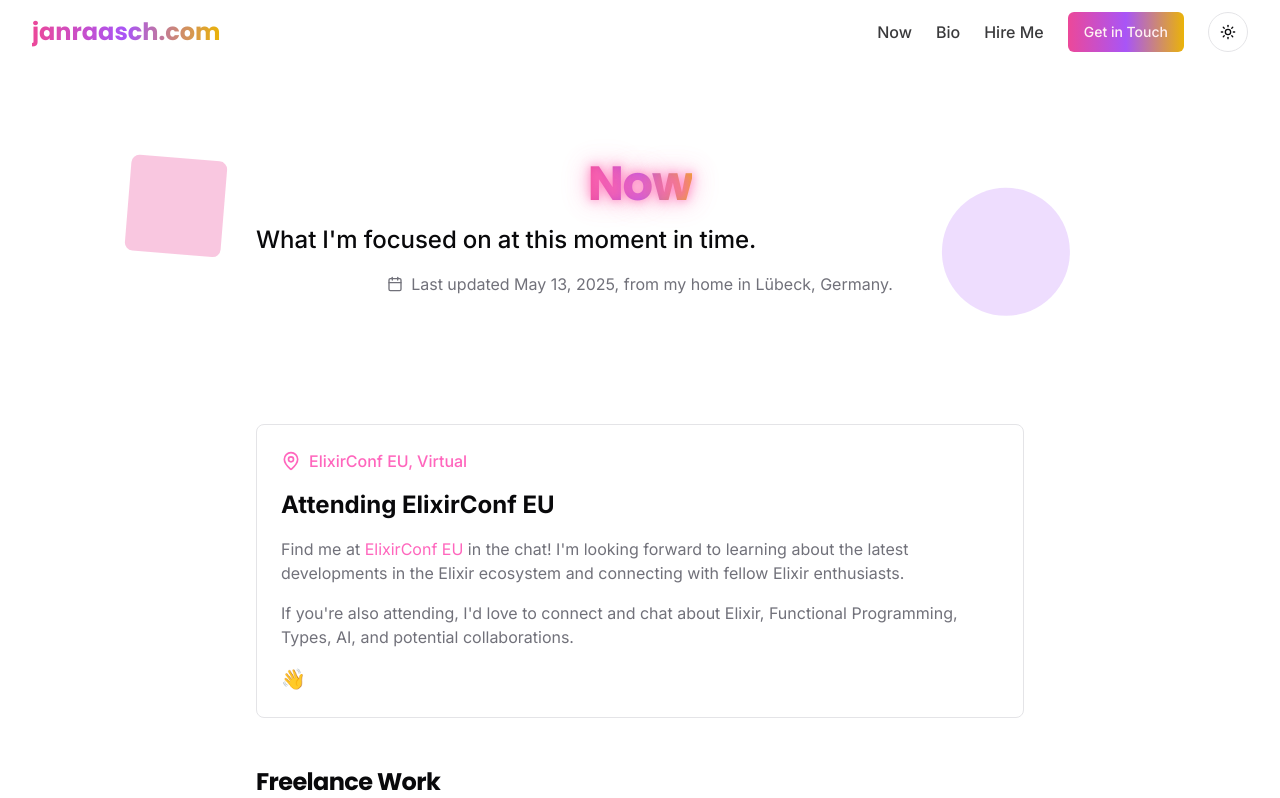
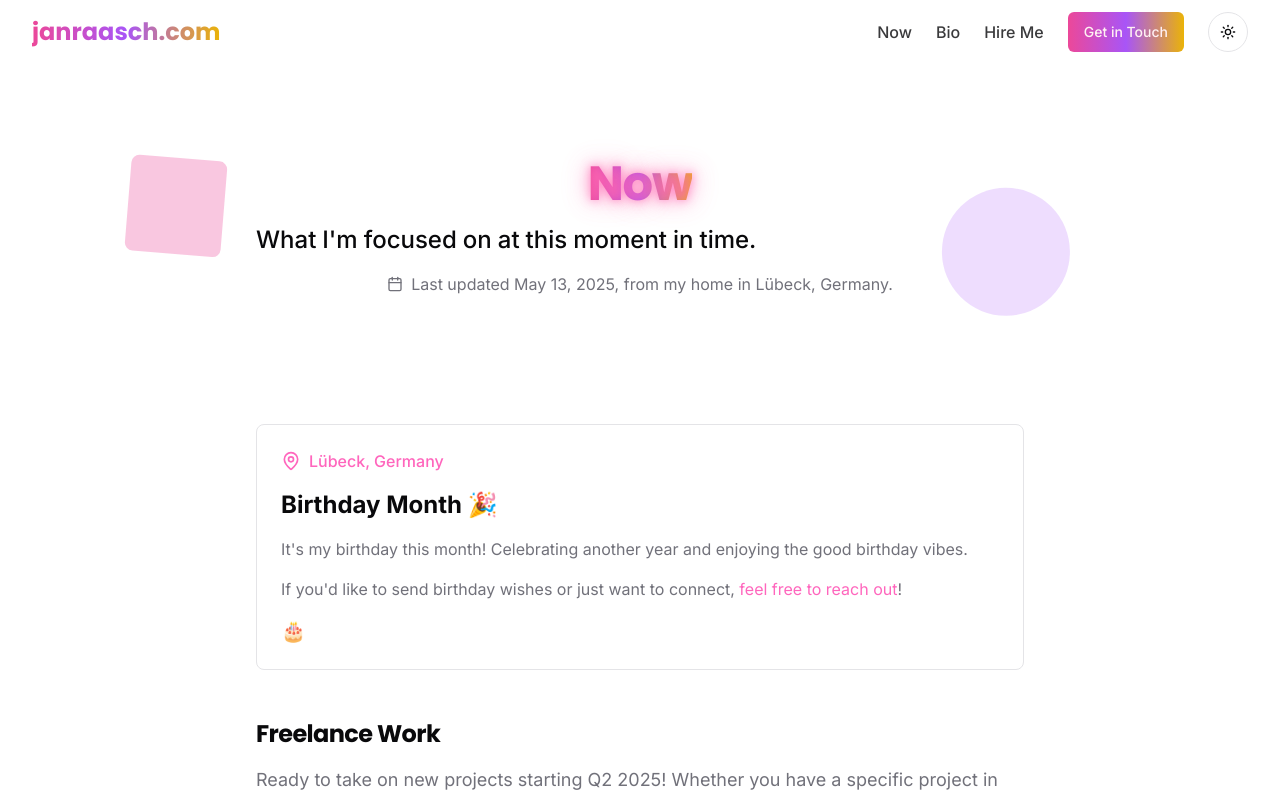
Before and after one commit to janraasch/janraaschcom-vibrant, a Next.js app: page /now in a window 1280 px wide. Shown: the top 798 px of the page. Built offline with nearby package versions, Linux system fonts and the light colour scheme.

Commit message:
feat(now): add birthday section 🎉

```diff
--- a/app/now/page.tsx
+++ b/app/now/page.tsx
@@ -49,24 +49,20 @@ export default function NowPage() {
               className="mb-12 p-6 border rounded-lg bg-card"
             >
               <div className="text-primary mb-4">
-                <Link href="https://www.elixirconf.eu" target="_blank" rel="noopener noreferrer" className="flex items-center gap-2">
+                <Link href="https://www.google.com/maps/place/Lübeck" target="_blank" rel="noopener noreferrer" className="flex items-center gap-2">
                   <MapPin className="h-5 w-5" />
-                  <span className="font-medium">ElixirConf EU, Virtual</span>
+                  <span className="font-medium">Lübeck, Germany</span>
                 </Link>
               </div>
-              <h2 className="text-2xl font-bold mb-4">Attending ElixirConf EU</h2>
+              <h2 className="text-2xl font-bold mb-4">Birthday Month 🎉</h2>
               <p className="text-muted-foreground mb-4">
-                Find me at{" "}
-                <Link href="https://www.elixirconf.eu/" target="_blank" rel="noopener noreferrer" className="text-primary hover:underline">
-                  ElixirConf EU
-                </Link>{" "}
-                in the chat! I'm looking forward to learning about the latest developments in the Elixir ecosystem and connecting with fellow Elixir enthusiasts.
+                It's my birthday this month! Celebrating another year and enjoying the good birthday vibes.
               </p>
               <p className="text-muted-foreground mb-4">
-                If you're also attending, I'd love to connect and chat about Elixir, Functional Programming, Types, AI, and potential collaborations.
+                If you'd like to send birthday wishes or just want to connect, <Link href="#contact" className="text-primary hover:underline">feel free to reach out</Link>!
               </p>
               <div className="animate-bounce-slow inline-block">
-                <span className="text-xl">👋</span>
+                <span className="text-xl">🎂</span>
               </div>
             </MotionDiv>
 
```
